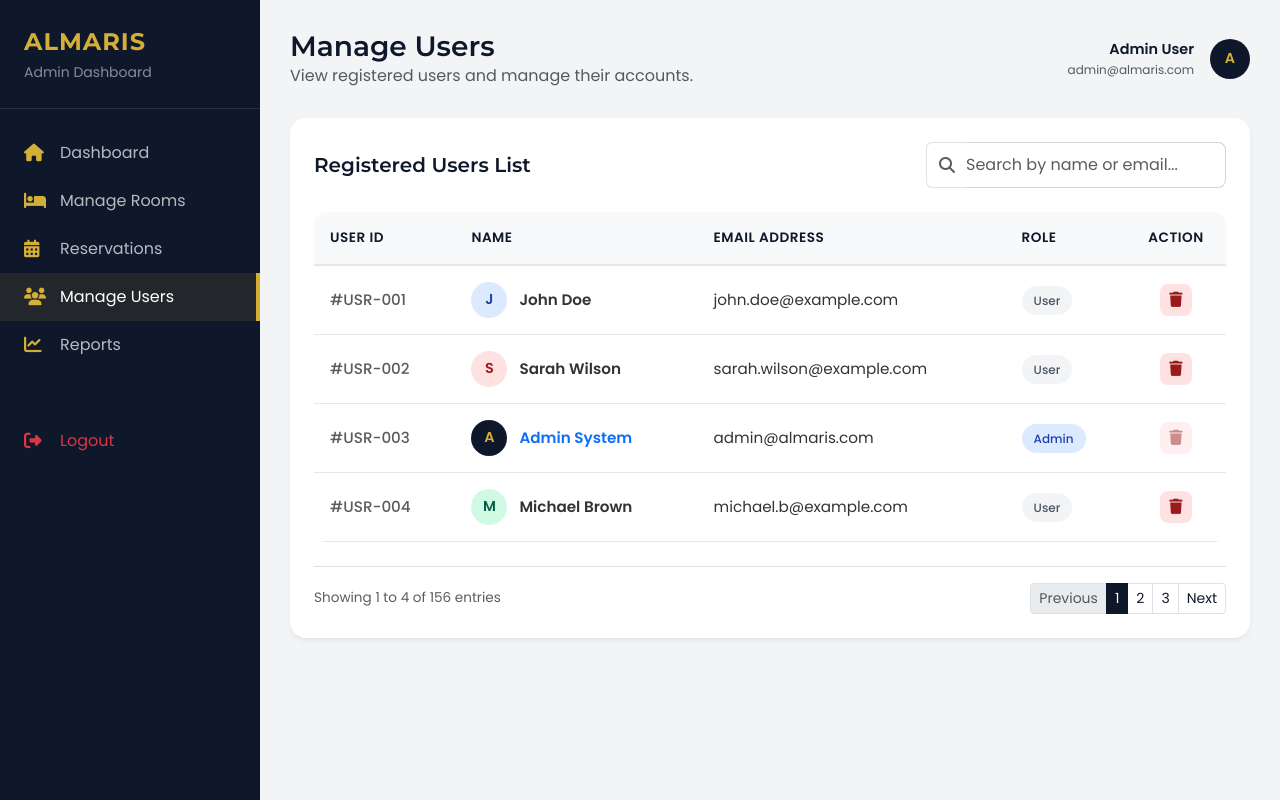
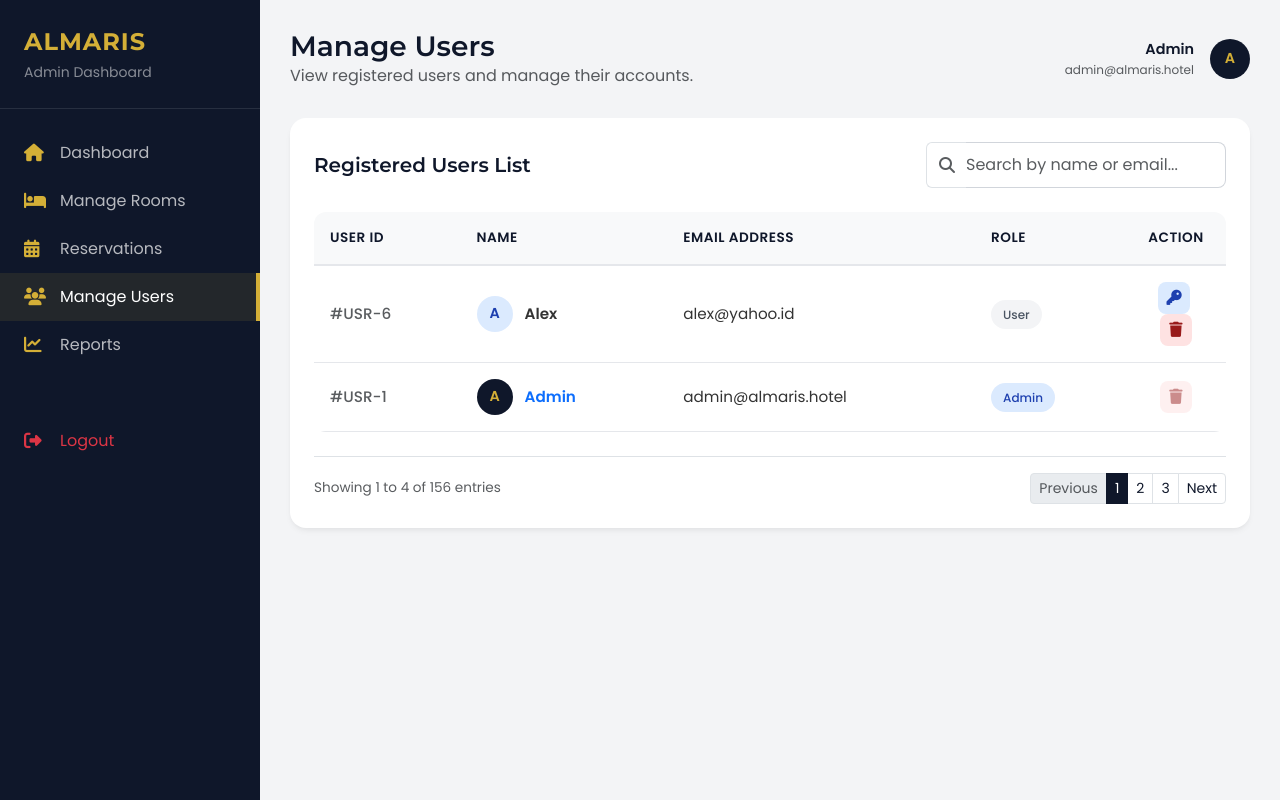
Before and after one commit to fobvsy/almaris-hotel, a PHP site: page /admin/user.php in a window 1280 px wide. Run offline with PHP 8.4, Linux system fonts and the light colour scheme; a user stored in the database is signed in; data comes from the database, SQL or seed files in the repository; some libraries are stand-ins or nearby versions.

Commit message:
feat: add user management page for admins and update project documentation

```diff
--- a/admin/user.php
+++ b/admin/user.php
@@ -1,3 +1,67 @@
+<?php
+session_start();
+require_once '../config/koneksi.php';
+
+// Auth Guard
+if (!isset($_SESSION['user_id']) || $_SESSION['role'] !== 'admin') {
+    header("Location: ../login.php");
+    exit;
+}
+
+$adminName = $_SESSION['nama'] ?? 'Admin';
+$adminId = $_SESSION['user_id'];
+$queryAdmin = $koneksi->query("SELECT email FROM users WHERE id_user = $adminId");
+$adminEmail = $queryAdmin->fetch_assoc()['email'] ?? 'admin@almaris.com';
+
+// Handle Delete
+if (isset($_GET['delete'])) {
+    $id_delete = (int)$_GET['delete'];
+    if ($id_delete === (int)$_SESSION['user_id']) {
+        $_SESSION['alert'] = "Swal.fire('Error!', 'You cannot delete your own account.', 'error');";
+    } else {
+        $stmt = $koneksi->prepare("DELETE FROM users WHERE id_user = ?");
+        $stmt->bind_param("i", $id_delete);
+        if ($stmt->execute()) {
+            $_SESSION['alert'] = "Swal.fire('Deleted!', 'The user has been deleted successfully.', 'success');";
+        } else {
+            $_SESSION['alert'] = "Swal.fire('Error!', 'Failed to delete user.', 'error');";
+        }
+        $stmt->close();
+    }
+    header("Location: user.php");
+    exit;
+}
+
+// Handle Change Password
+if ($_SERVER['REQUEST_METHOD'] === 'POST' && isset($_POST['action']) && $_POST['action'] === 'change_password') {
+    $id_user = (int)$_POST['id_user'];
+    $new_password = $_POST['new_password'];
+
+    // Hash password
+    $hashed_password = password_hash($new_password, PASSWORD_DEFAULT);
+
+    $stmt = $koneksi->prepare("UPDATE users SET password = ? WHERE id_user = ?");
+    $stmt->bind_param("si", $hashed_password, $id_user);
+    if ($stmt->execute()) {
+        $_SESSION['alert'] = "Swal.fire('Success!', 'Password has been updated successfully.', 'success');";
+    } else {
+        $_SESSION['alert'] = "Swal.fire('Error!', 'Failed to update password.', 'error');";
+    }
+    $stmt->close();
+    header("Location: user.php");
+    exit;
+}
+
+$alert = '';
+if (isset($_SESSION['alert'])) {
+    $alert = $_SESSION['alert'];
+    unset($_SESSION['alert']);
+}
+
+// Fetch all users
+$queryUsers = $koneksi->query("SELECT * FROM users ORDER BY created_at DESC");
+$users = $queryUsers->fetch_all(MYSQLI_ASSOC);
+?>
 <!DOCTYPE html>
 <html lang="en">
 <head>
@@ -15,6 +79,9 @@
 
     <!-- FontAwesome -->
     <link rel="stylesheet" href="https://cdnjs.cloudflare.com/ajax/libs/font-awesome/6.4.0/css/all.min.css">
+
+    <!-- SweetAlert2 -->
+    <script src="https://cdn.jsdelivr.net/npm/sweetalert2@11"></script>
 
     <style>
         :root {
@@ -167,6 +234,8 @@
             transition: 0.2s;
         }
 
+        .btn-edit { background-color: #DBEAFE; color: #1E40AF; }
+        .btn-edit:hover { background-color: #BFDBFE; }
         .btn-delete { background-color: #FEE2E2; color: #991B1B; }
         .btn-delete:hover { background-color: #FECACA; }
 
@@ -235,11 +304,11 @@
             </div>
             <div class="user-profile d-flex align-items-center">
                 <div class="text-end me-3">
-                    <div class="fw-bold" style="font-size: 0.9rem; color: var(--primary);">Admin User</div>
-                    <div class="text-muted" style="font-size: 0.75rem;">admin@almaris.com</div>
+                    <div class="fw-bold" style="font-size: 0.9rem; color: var(--primary);"><?= htmlspecialchars($adminName) ?></div>
+                    <div class="text-muted" style="font-size: 0.75rem;"><?= htmlspecialchars($adminEmail) ?></div>
                 </div>
                 <div class="user-avatar" style="margin-right: 0; width: 40px; height: 40px;">
-                    A
+                    <?= strtoupper(substr($adminName, 0, 1)) ?>
                 </div>
             </div>
         </div>
@@ -266,77 +335,46 @@
                         </tr>
                     </thead>
                     <tbody>
-                        <!-- Dummy Data Row 1 -->
+                        <?php if (empty($users)): ?>
                             <tr>
-                            <td><span class="text-muted fw-medium">#USR-001</span></td>
+                                <td colspan="5" class="text-center py-4 text-muted">No users found.</td>
+                            </tr>
+                        <?php else: ?>
+                            <?php foreach ($users as $u): ?>
+                                <?php
+                                    $firstLetter = strtoupper(substr($u['nama'], 0, 1));
+                                    $isAdmin = ($u['role'] === 'admin');
+                                    $avatarStyle = $isAdmin
+                                        ? "background-color: var(--primary); color: var(--accent);"
+                                        : "background-color: #DBEAFE; color: #1E40AF;";
+                                ?>
+                                <tr>
+                                    <td><span class="text-muted fw-medium">#USR-<?= htmlspecialchars($u['id_user']) ?></span></td>
                                     <td>
                                         <div class="d-flex align-items-center">
-                                    <div class="user-avatar" style="background-color: #DBEAFE; color: #1E40AF;">J</div>
-                                    <span class="fw-bold">John Doe</span>
+                                            <div class="user-avatar" style="<?= $avatarStyle ?>"><?= $firstLetter ?></div>
+                                            <span class="fw-bold <?= $isAdmin ? 'text-primary' : '' ?>"><?= htmlspecialchars($u['nama']) ?></span>
                                         </div>
                                     </td>
-                            <td>john.doe@example.com</td>
-                            <td><span class="role-badge role-user">User</span></td>
+                                    <td><?= htmlspecialchars($u['email']) ?></td>
+                                    <td><span class="role-badge <?= $isAdmin ? 'role-admin' : 'role-user' ?>"><?= ucfirst(htmlspecialchars($u['role'])) ?></span></td>
                                     <td class="text-center">
-                                <button class="action-btn btn-delete" title="Delete User">
-                                    <i class="fas fa-trash"></i>
-                                </button>
-                            </td>
-                        </tr>
-
-                        <!-- Dummy Data Row 2 -->
-                        <tr>
-                            <td><span class="text-muted fw-medium">#USR-002</span></td>
-                            <td>
-                                <div class="d-flex align-items-center">
-                                    <div class="user-avatar" style="background-color: #FEE2E2; color: #991B1B;">S</div>
-                                    <span class="fw-bold">Sarah Wilson</span>
-                                </div>
-                            </td>
-                            <td>sarah.wilson@example.com</td>
-                            <td><span class="role-badge role-user">User</span></td>
-                            <td class="text-center">
-                                <button class="action-btn btn-delete" title="Delete User">
-                                    <i class="fas fa-trash"></i>
-                                </button>
-                            </td>
-                        </tr>
-
-                        <!-- Dummy Data Row 3 -->
-                        <tr>
-                            <td><span class="text-muted fw-medium">#USR-003</span></td>
-                            <td>
-                                <div class="d-flex align-items-center">
-                                    <div class="user-avatar" style="background-color: var(--primary); color: var(--accent);">A</div>
-                                    <span class="fw-bold text-primary">Admin System</span>
-                                </div>
-                            </td>
-                            <td>admin@almaris.com</td>
-                            <td><span class="role-badge role-admin">Admin</span></td>
-                            <td class="text-center">
+                                        <?php if ($isAdmin): ?>
                                             <button class="action-btn btn-delete" title="Delete User" disabled style="opacity: 0.5; cursor: not-allowed;">
                                                 <i class="fas fa-trash"></i>
                                             </button>
+                                        <?php else: ?>
+                                            <button class="action-btn btn-edit me-1" onclick="openPasswordModal(<?= $u['id_user'] ?>, '<?= htmlspecialchars(addslashes($u['nama'])) ?>')" title="Change Password">
+                                                <i class="fas fa-key"></i>
+                                            </button>
+                                            <button class="action-btn btn-delete" onclick="confirmDelete(<?= $u['id_user'] ?>)" title="Delete User">
+                                                <i class="fas fa-trash"></i>
+                                            </button>
+                                        <?php endif; ?>
                                     </td>
                                 </tr>
-
-                        <!-- Dummy Data Row 4 -->
-                        <tr>
-                            <td><span class="text-muted fw-medium">#USR-004</span></td>
-                            <td>
-                                <div class="d-flex align-items-center">
-                                    <div class="user-avatar" style="background-color: #D1FAE5; color: #065F46;">M</div>
-                                    <span class="fw-bold">Michael Brown</span>
-                                </div>
-                            </td>
-                            <td>michael.b@example.com</td>
-                            <td><span class="role-badge role-user">User</span></td>
-                            <td class="text-center">
-                                <button class="action-btn btn-delete" title="Delete User">
-                                    <i class="fas fa-trash"></i>
-                                </button>
-                            </td>
-                        </tr>
+                            <?php endforeach; ?>
+                        <?php endif; ?>
                     </tbody>
                 </table>
             </div>
@@ -357,18 +395,65 @@
         </div>
     </main>
 
+    <!-- Change Password Modal -->
+    <div class="modal fade" id="changePasswordModal" tabindex="-1" aria-labelledby="changePasswordModalLabel" aria-hidden="true">
+        <div class="modal-dialog modal-dialog-centered">
+            <div class="modal-content" style="border-radius: 16px; border: none;">
+                <div class="modal-header" style="border-bottom: 1px solid #E5E7EB; padding: 20px 24px;">
+                    <h5 class="modal-title" id="changePasswordModalLabel" style="color: var(--primary); font-weight: 600;">Change Password</h5>
+                    <button type="button" class="btn-close" data-bs-dismiss="modal" aria-label="Close"></button>
+                </div>
+                <div class="modal-body" style="padding: 24px;">
+                    <p class="mb-3 text-muted" style="font-size: 0.9rem;">Change password for user: <strong id="modalUserName" class="text-primary"></strong></p>
+                    <form action="user.php" method="POST" id="changePasswordForm">
+                        <input type="hidden" name="action" value="change_password">
+                        <input type="hidden" name="id_user" id="pwd_id_user">
+
+                        <div class="mb-3">
+                            <label class="form-label" style="font-weight: 500; color: var(--primary); font-size: 0.9rem;">New Password</label>
+                            <input type="password" name="new_password" class="form-control" style="border-radius: 8px; padding: 12px 16px; border: 1px solid #D1D5DB;" required minlength="6" placeholder="Enter new password">
+                        </div>
+                    </form>
+                </div>
+                <div class="modal-footer" style="border-top: 1px solid #E5E7EB; padding: 16px 24px;">
+                    <button type="button" class="btn btn-light" data-bs-dismiss="modal" style="border-radius: 8px;">Cancel</button>
+                    <button type="submit" form="changePasswordForm" class="btn" style="background-color: var(--accent); color: var(--primary); font-weight: 500; border-radius: 8px; padding: 8px 20px;">Save Password</button>
+                </div>
+            </div>
+        </div>
+    </div>
+
     <!-- Bootstrap JS -->
     <script src="https://cdn.jsdelivr.net/npm/bootstrap@5.3.0/dist/js/bootstrap.bundle.min.js"></script>
 
     <script>
-        // Simple script to handle delete button confirmation
-        document.querySelectorAll('.btn-delete:not([disabled])').forEach(button => {
-            button.addEventListener('click', function() {
-                if(confirm('Are you sure you want to delete this user? This action cannot be undone.')) {
-                    // Logic to delete item would go here
-                    alert('User deleted (demo)!');
+        function confirmDelete(id) {
+            Swal.fire({
+                title: 'Are you sure?',
+                text: "You won't be able to revert this! This action will remove the user permanently.",
+                icon: 'warning',
+                showCancelButton: true,
+                confirmButtonColor: '#991B1B',
+                cancelButtonColor: '#6B7280',
+                confirmButtonText: 'Yes, delete it!'
+            }).then((result) => {
+                if (result.isConfirmed) {
+                    window.location.href = 'user.php?delete=' + id;
                 }
-            });
+            })
+        }
+
+        function openPasswordModal(id, name) {
+            document.getElementById('pwd_id_user').value = id;
+            document.getElementById('modalUserName').innerText = name;
+            var modal = new bootstrap.Modal(document.getElementById('changePasswordModal'));
+            modal.show();
+        }
+
+        document.addEventListener('DOMContentLoaded', function() {
+            <?php if (!empty($alert)): ?>
+                <?= $alert ?>
+            <?php endif; ?>
         });
     </script>
 </body>
```
Also changed, not shown: prd.md (+1 -0 lines). Lines whose indentation alone changed are shown as unchanged.
